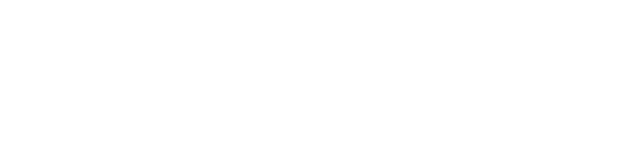
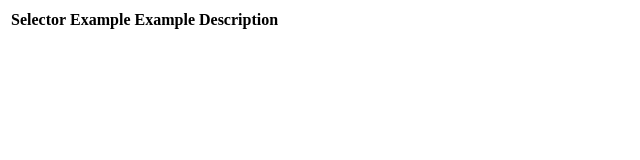
Before and after one commit to Pomber2/cheatsheet, a plain HTML site: page index.html in a window 1280 px wide. Shown: the whole page, without its empty margins (0-640 px from the left). Drawn offline with Linux system fonts and the light colour scheme.

Commit message:
tracking everything

```diff
--- a/index.html
+++ b/index.html
@@ -7,6 +7,14 @@
     <link rel="stylesheet" href="styles.css" type="text/css">
 </head>
 <body>
+    <table>
+        <tr >
+            <th>Selector</th>
+            <th>Example</th>
+            <th>Example Description</th>
+        </tr>
+
+    </table>
 
 </body>
 </html>
```
